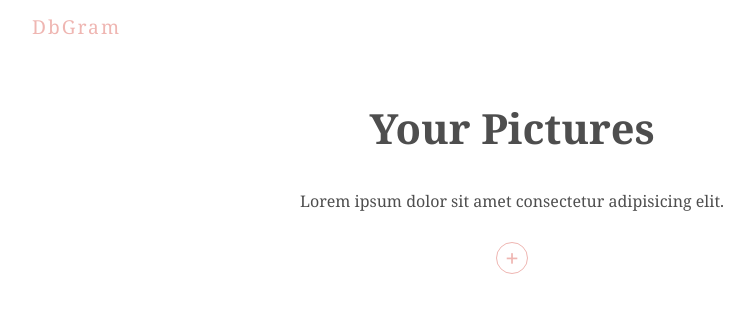
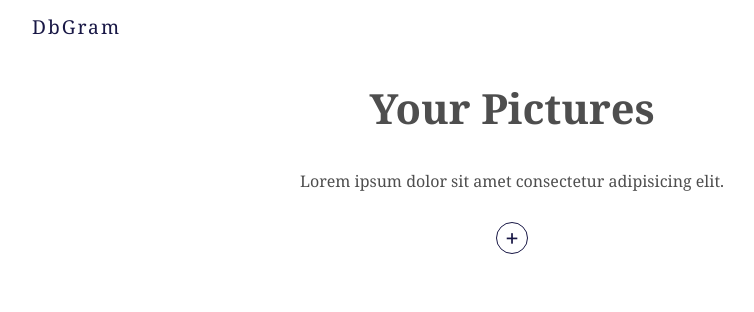
Before and after one commit to amirdbt/dbgram, a React (Create React App) app: page / in a window 1280 px wide. Shown: the top 312 px of the page, without its empty margins (128-882 px from the left). Built offline with nearby package versions, Linux system fonts and the light colour scheme.

Commit message:
successfully uploaded an image

```diff
--- a/src/components/ProgressBar.jsx
+++ b/src/components/ProgressBar.jsx
@@ -1,7 +1,9 @@
 import React from 'react'
 import useStorage from '../hooks/useStorage'
 
-const ProgressBar = () => {
+const ProgressBar = ({file,setFile}) => {
+    const {url,progress} = useStorage(file)
+    console.log(progress,url);
     return (
         <div className="progress-bar">
             Progress
--- a/src/components/UploadForm.jsx
+++ b/src/components/UploadForm.jsx
@@ -28,7 +28,7 @@ const UploadForm = () => {
            <div className="output">
              {error && <div className="error">{error}</div> }
              {file && <div>{file.name}</div> }
-             {file && <ProgressBar />}
+             {file && <ProgressBar file={file} setFile={setFile} />}
            </div>
         </form>
     )
--- a/src/hooks/useStorage.jsx
+++ b/src/hooks/useStorage.jsx
@@ -9,7 +9,6 @@ const useStorage = (file) => {
     useEffect(()=>{
         //refrences
         const storageRef = projectStorage.ref(file.name)
-
         storageRef.put(file).on('state_changed',(snap) =>{
             let percentage = (snap.bytesTransferred / snap.totalBytes) * 100
             setProgress(percentage)
--- a/src/index.css
+++ b/src/index.css
@@ -1,7 +1,7 @@
 @import url("https://fonts.googleapis.com/css2?family=Noto+Serif:wght@400;700&display=swap");
 
 :root {
-  --primary: #efb6b2;
+  --primary: #181745;
   --secondary: #4e4e4e;
   --error: #ff4a4a;
 }
@@ -25,7 +25,7 @@ body {
   text-align: center;
 }
 .title h2 {
-  margin-top: 60px;
+  margin-top: 40px;
   font-size: 2.6rem;
 }
 
```
